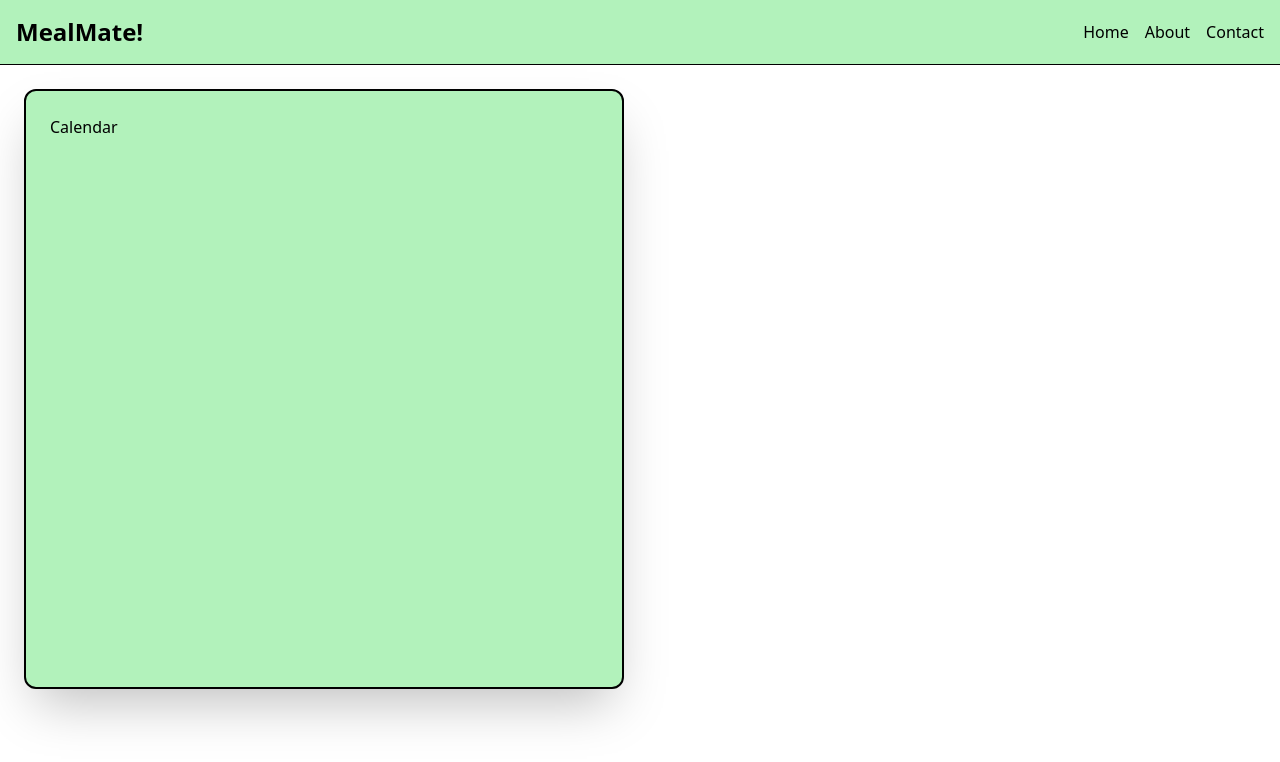
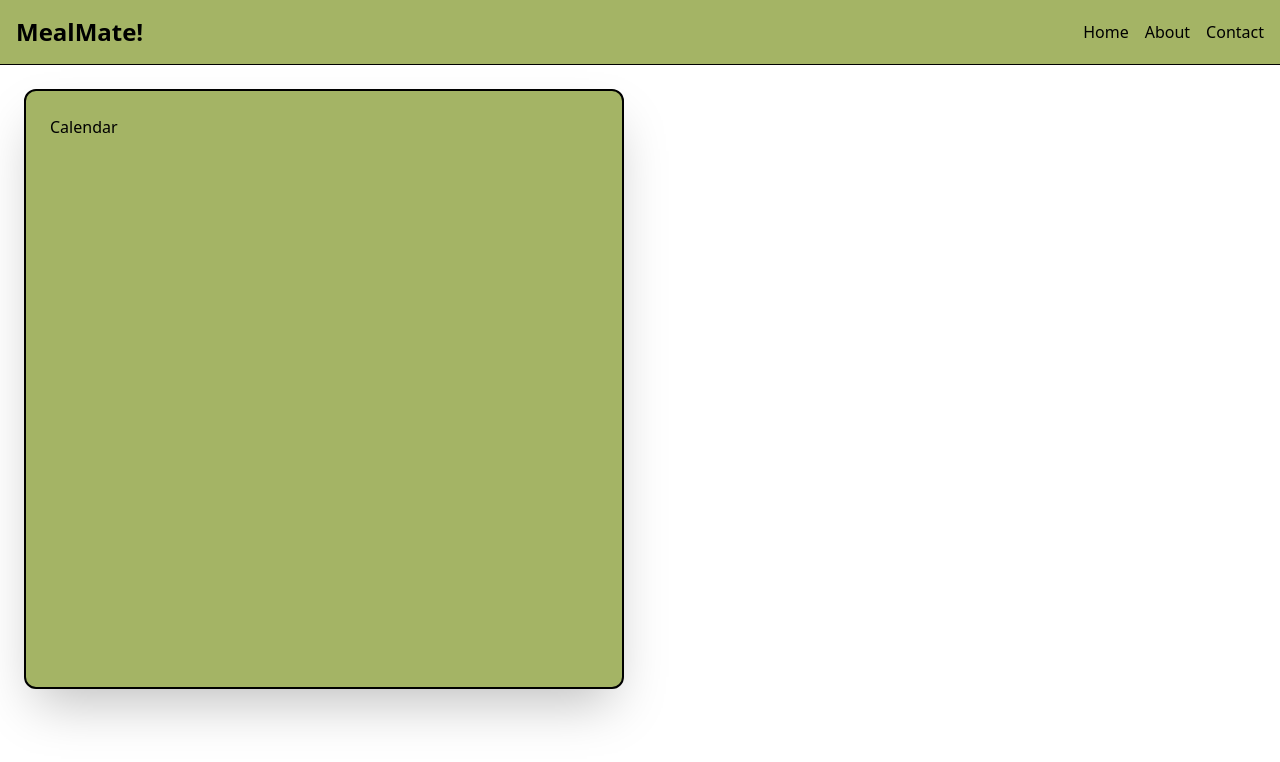
Before and after one commit to AaronLopezBarros/mealMate, a Next.js app: page / in a window 1280 px wide. Shown: the top 762 px of the page. Built offline with nearby package versions, Linux system fonts and the light colour scheme.

Commit message:
chore: configure palette colors

```diff
--- a/tailwind.config.ts
+++ b/tailwind.config.ts
@@ -9,7 +9,9 @@ export default {
   theme: {
     extend: {
       colors: {
-        primary: '#b2f2bb',
+        primary: '#A4B465',
+        secondary: '#FFCF50',
+        'background-white': '#f9f8f3',
       },
     },
   },
```
